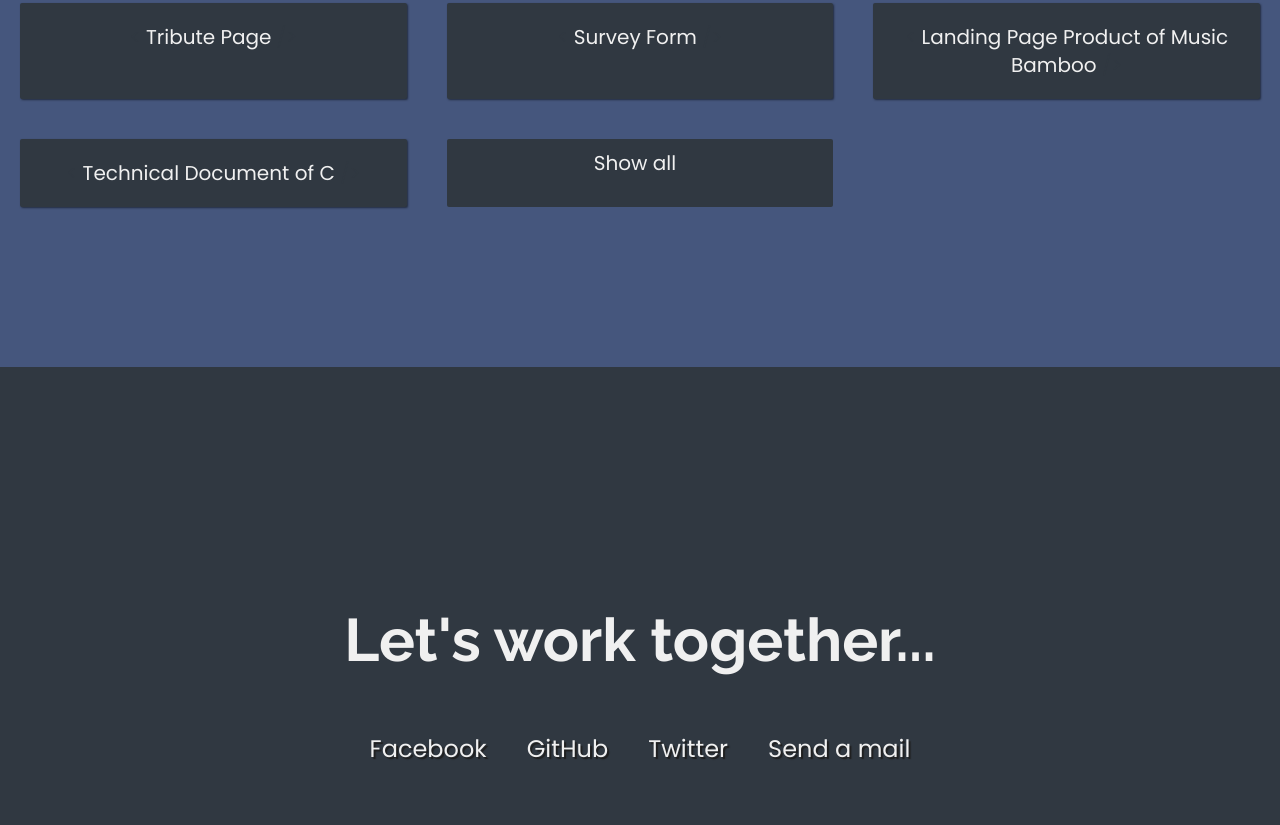
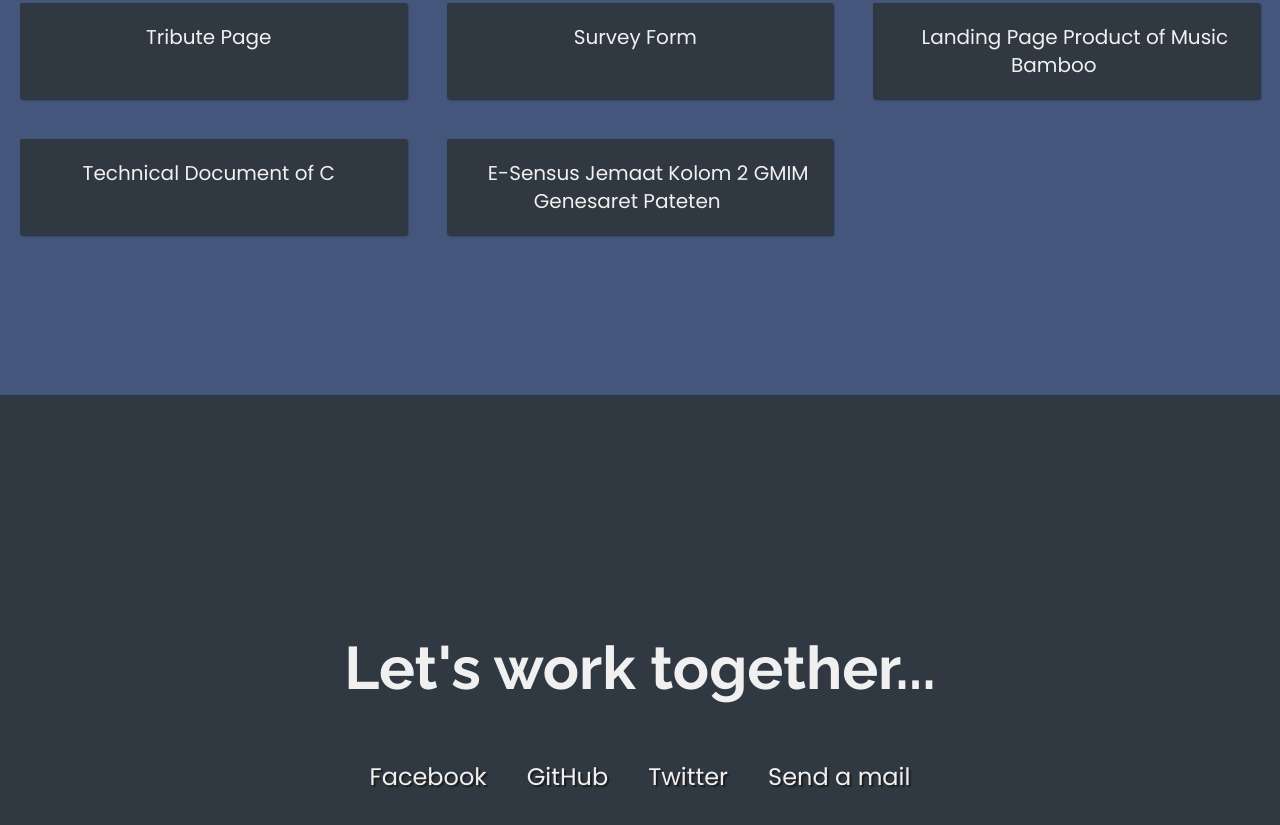
Before and after one commit to aldiock/dio-personal-web, a plain HTML site: page index.html in a window 1280 px wide. Shown: the part 1018-1843 px from the top of the page. Drawn offline with Linux system fonts and the light colour scheme.

Commit message:
update portofolio

```diff
--- a/index.html
+++ b/index.html
@@ -87,6 +87,17 @@
               <span class="code">&#47;&gt;</span>
             </p>
           </a>
+          <a
+          href="http://e-sensus-kolom2.unaux.com/pages/login/"
+          target="_blank"
+          class="project project-tile"
+        >
+          <p class="project-title">
+            <span class="code">&lt;</span>
+            E-Sensus Jemaat Kolom 2 GMIM Genesaret Pateten
+            <span class="code">&#47;&gt;</span>
+          </p>
+        </a>
           <!-- <a href="" target="_blank" class="project project-tile">
             <p class="project-title">
               <span class="code">&lt;</span>
@@ -111,13 +122,13 @@
             </p>
           </a>
         </div> -->
-
+<!--
         <a
           href="https://github.com/aldiock"
           class="btn btn-show-all"
           target="_blank"
           >Show all<i class="fas fa-chevron-right"></i
-        ></a>
+        ></a> -->
       </section>
 
       <!-- END PROJECTS SECTION -->
```
